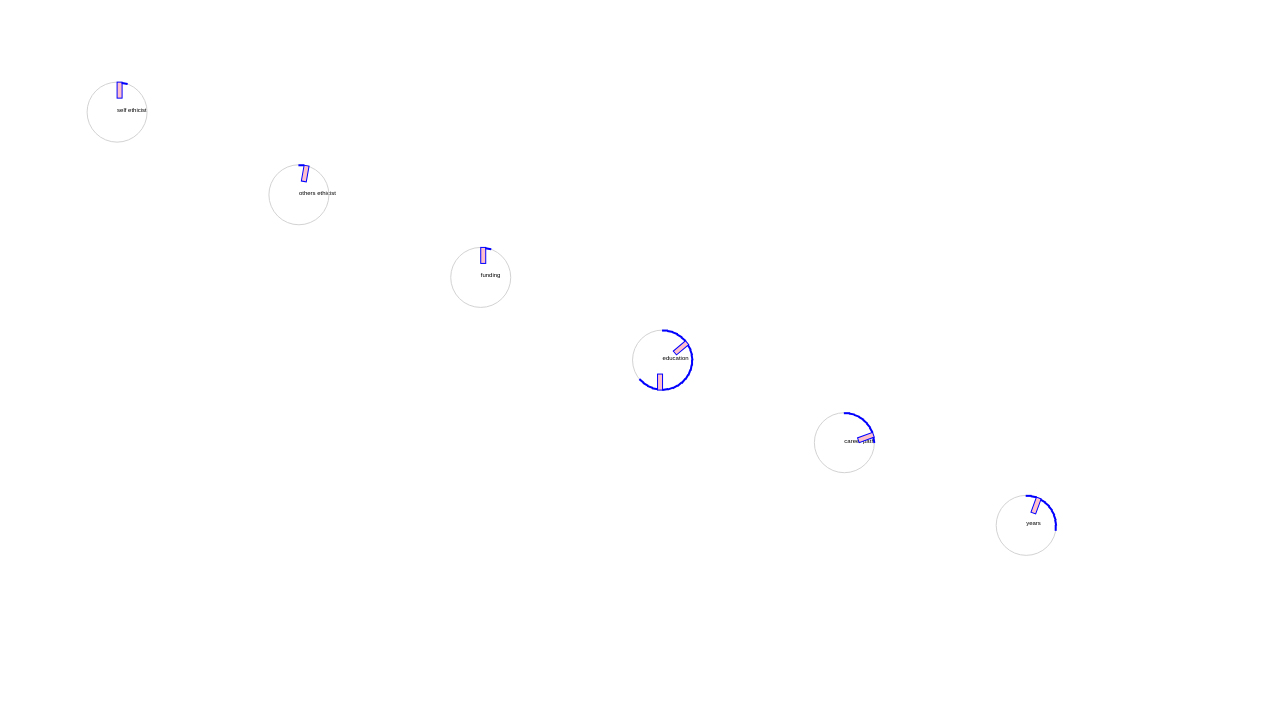
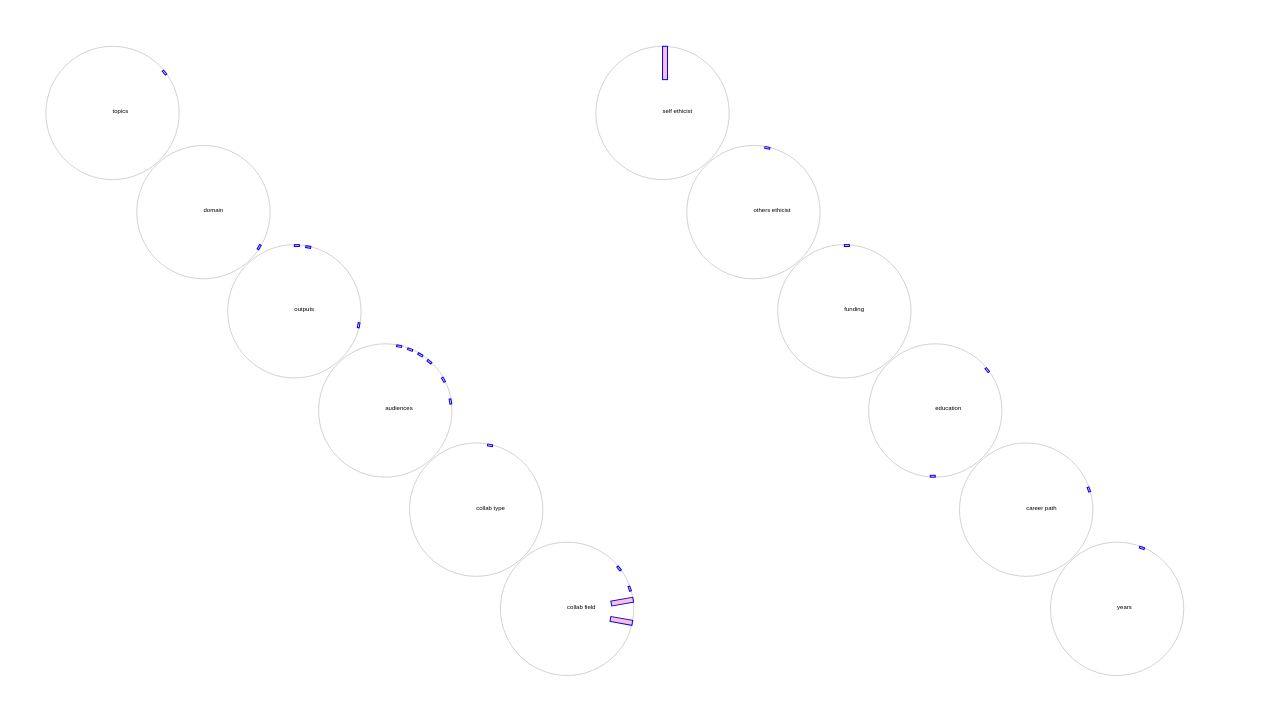
Before and after one commit to aberner6/justAIsurvey, a plain HTML site: page wheels.html in a window 1280 px wide. Shown: the top 714 px of the page. Drawn offline with nearby package versions, Linux system fonts and the light colour scheme.

Commit message:
scaled bars accrdg to global totals

```diff
--- a/data_totals.json
+++ b/data_totals.json
@@ -7,7 +7,7 @@
 					"children":[
 						{
 							"name":"yes",
-							"value":1
+							"value":18
 						},
 						{
 							"name":"no",
--- a/js/wheels.js
+++ b/js/wheels.js
@@ -13,75 +13,159 @@ var svg = d3.select("#my_dataviz")
 var sdata;
 
 
-var numRows = 6;
+var numRows = 6; //this is how many question types there are for both sections
 var numCols = 6;
+
 const row = d3.scaleBand()
-  .domain(d3.range(numRows))
-  .range([leftMargin, width-leftMargin])
-  .padding(0.05);
+	.domain(d3.range(numRows))
+	.range([width/2, width-leftMargin])
+	.padding(0.05);
+
+const rowT = d3.scaleBand()
+	.domain(d3.range(numRows))
+	.range([leftMargin, width/2])
+	.padding(0.05);
 
 const col = d3.scaleBand()
-  .domain(d3.range(numCols))
-  .range([topMargin, height-topMargin])
-  .padding(0.05);
+	.domain(d3.range(numCols))
+	.range([topMargin, height-topMargin])
+	.padding(0.05);
 
+
+var originX = 0;
+var originY = 0;
+var outerCircleRadius = (height/2)/numRows; //scaled to page?
+var chairOriginX = originX + ((outerCircleRadius) * Math.sin(0));
+var chairOriginY = originY - ((outerCircleRadius) * Math.cos(0));
+
+var idVals = [];
+var theVals = [];
+var maxTotal = 0;
+var maxTheme, maxId = 0;
+var barScale = d3.scaleLinear()
+	.domain([0, maxTotal]) //minimum, maximum incoming total
+	.range([0, outerCircleRadius/2])
 d3.json("data_totals.json").then(function(data) {
 
 	console.log(data);
 	sdata = data.children;
 
-	var gid = svg.selectAll("g")
+	var gid = svg.selectAll(".gID")
 		.data(sdata[0].children)
 		.join("g")
 		.attr("class", function(d){
-			console.log(d);
 			return d.name;
 		})
 		.attr('transform', function(d,i){
-			console.log(i);
+			// console.log(i);
 			return `translate(${row(i)}, ${col(i)})`
-			// return `translate(${col(i)}, ${row(i)})`
-			// return `translate(${row(i)}, ${topMargin})`
 		});
-
+	var outerCircle = gid
+		.append("circle")
+		.attr("cx",originX)
+		.attr("cy",originY)
+		.attr("r",outerCircleRadius) //if this is small then it is like an inner circle
+		.attr("fill","none")
+		.attr("stroke","lightgrey");
 	gid.append('text')
 		.attr('font-size', 6)
 		.attr('font-family', 'sans-serif')
 		.attr('x', 0)
 		.attr('y', 0)
 		.text(d => d.name);
-
-	var originX = 0;
-	var originY = 0;
-	var outerCircleRadius = 30; //scaled to page?
-	var chairOriginX = originX + ((outerCircleRadius) * Math.sin(0));
-	var chairOriginY = originY - ((outerCircleRadius) * Math.cos(0));
-
-	var outerCircle = gid
+	var gthe = svg.selectAll(".gTHE")
+		.data(sdata[1].children)
+		.join("g")
+		.attr("class", function(d){
+			// console.log(d);
+			return d.name;
+		})
+		.attr('transform', function(d,i){
+			// console.log(i);
+			return `translate(${rowT(i)}, ${col(i)})`
+		});
+	var outerCircle = gthe
 		.append("circle")
 		.attr("cx",originX)
 		.attr("cy",originY)
-		.attr("r",outerCircleRadius)
+		.attr("r",outerCircleRadius) //if this is small then it is like an inner circle
 		.attr("fill","none")
-		.attr("stroke","lightgrey")
+		.attr("stroke","lightgrey");
+	gthe.append('text')
+		.attr('font-size', 6)
+		.attr('font-family', 'sans-serif')
+		.attr('x', 0)
+		.attr('y', 0)
+		.text(d => d.name);
 
-  	gid.selectAll('rectID')
+
+
+
+
+
+
+  	var rectIdentity = gid.selectAll('.rectID')
 		.data(d => d.children)
 		.join('rect')
+		.attr("class",function(d){
+			idVals.push(d.value);
+			return "rectID";
+		})
 		.attr("width",5)
 		.attr("fill","pink")
 		.attr("stroke","blue")
-		.attr("height", function(d,i){
-			return 1+(d.value*outerCircleRadius/2); //scale this to min and max and outer radius size
+	    .attr("x", chairOriginX )
+	    .attr("y", chairOriginY )
+		.attr("transform", function(d,i){
+			return "rotate("+(10*i)+", 0, 0)";
 		})
+		.attr("height",0);
+	maxId = d3.max(idVals);
+  	var rectTheme = gthe.selectAll('.rectTHE')
+		.data(d => d.children)
+		.join('rect')
+		.attr("class",function(d){
+			theVals.push(d.value);
+			return "rectTHE"
+		})
+		.attr("width",5)
+		.attr("fill","pink")
+		.attr("stroke","blue")
 	    .attr("x", chairOriginX ) //- (chairWidth / 2)
 	    .attr("y", chairOriginY ) //- (chairWidth / 2)
 		.attr("transform", function(d,i){
-			// calculate angle more smartly
-			//
-			return "rotate("+(10*i)+", 0, 0)";
+			return "rotate("+(10*i)+", 0, 0)";// calculate angle more smartly
 		})
+		.attr("height",0);
+	maxTheme = d3.max(theVals);
 
+	if(maxId>0 && maxTheme>0){
+		// console.log(maxTotal)
+		if(maxId>maxTheme){
+			maxTotal = maxId;
+			// console.log(maxTotal)
+		}else{
+			maxTotal = maxTheme;
+			// console.log(maxTotal)
+		}
+	}
+
+	if(maxTotal>0){
+		barScale.domain([0, maxTotal])
+
+		// console.log(maxTotal)
+		rectIdentity.transition().duration(4000).attr("height", function(d,i){
+			// console.log(d.value)
+			console.log(barScale(d.value))
+			return barScale(d.value);
+			// return 1+(d.value*outerCircleRadius/2); //scale this to min and max and outer radius size
+		})
+		rectTheme.transition().duration(4000).attr("height", function(d,i){
+			console.log(barScale(d.value))
+			return barScale(d.value);
+			// return 1+(d.value*outerCircleRadius/2); //scale this to min and max and outer radius size
+		})
+	}
 })
 
 
--- a/wheels.html
+++ b/wheels.html
@@ -8,7 +8,7 @@
 */          }
           #my_dataviz{
             width:1300px;
-            height:700px;
+            height:800px;
           }
         </style>
     </head>
```
